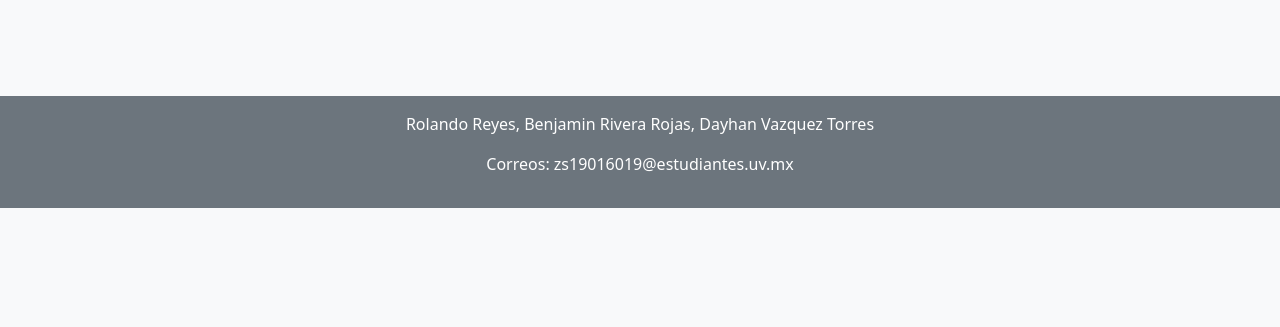
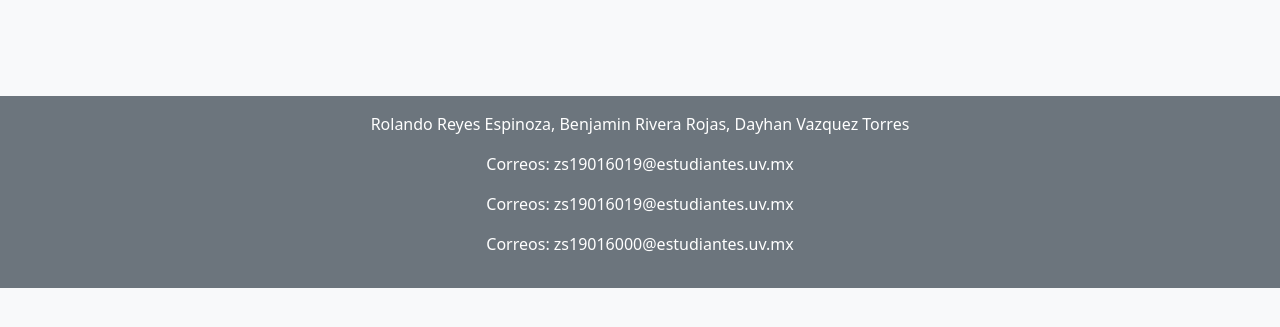
Before and after one commit to DayhanTorres1703/proyectodesarrollo, a Django app: page /index/ in a window 1280 px wide. Shown: the part 136-463 px from the top of the page. Run offline with Django 5.2, Linux system fonts and the light colour scheme.

Commit message:
se modifico la pagina base.html y javascript de respaldo

```diff
--- a/miapp/static/js/respaldos.js
+++ b/miapp/static/js/respaldos.js
@@ -9,7 +9,7 @@ $(function(){
         dirDestino: $("#directorioDestino").val(),
         cron: cron_cadena},
         function(data, status){
-            if(status == "success"){
+            if(status == "error"){
                 if(data.status != "OK"){
                     alert("No se lograron mandar los datos");
                 }
--- a/miapp/templates/base.html
+++ b/miapp/templates/base.html
@@ -54,8 +54,10 @@
 
 <!-- Footer -->
 <footer class="container-fluid text-center bg-secondary text-white p-3 mt-5">
-    <p>Rolando Reyes, Benjamin Rivera Rojas, Dayhan Vazquez Torres</p>
+    <p>Rolando Reyes Espinoza, Benjamin Rivera Rojas, Dayhan Vazquez Torres</p>
     <p>Correos: zs19016019@estudiantes.uv.mx</p>
+    <p>Correos: zs19016019@estudiantes.uv.mx</p>
+    <p>Correos: zs19016000@estudiantes.uv.mx</p>
 </footer>
 
 </body>
```
Also changed, not shown: miapp/templates/registroRespaldo.html (+7 -0 lines).
